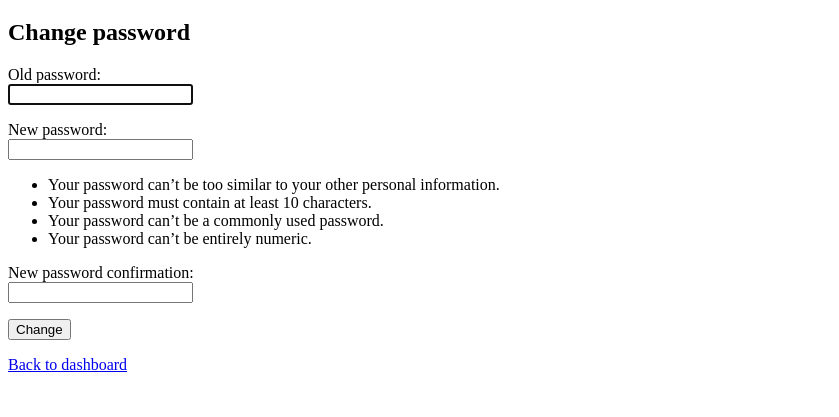
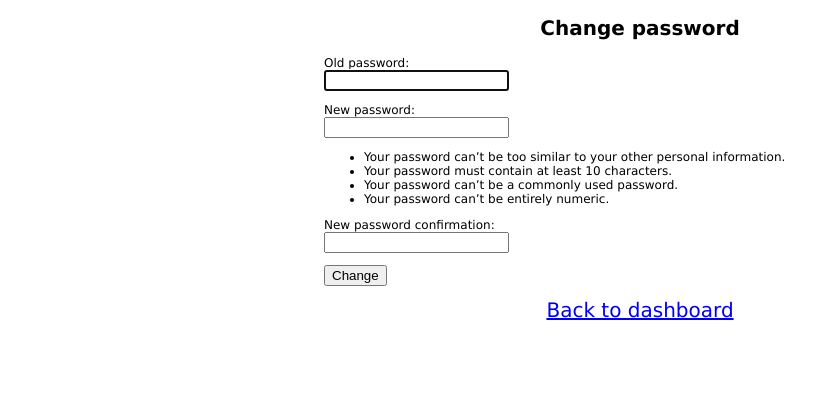
Before and after one commit to IsabelleLenertz/UCBerkeley_InHome, a Django app: a page that uses INHOME/awesome_website/users/templates/registration/password_change_form.html in a window 1280 px wide. Shown: the part 383-800 px from the top of the page, without its empty margins (0-839 px from the left). Run offline with Django 4.2, Linux system fonts and the light colour scheme; the visitor is signed in with stand-in values (Sample User, id 1).

Commit message:
format update
format update

```diff
--- a/INHOME/awesome_website/awesome_website/urls.py
+++ b/INHOME/awesome_website/awesome_website/urls.py
@@ -24,7 +24,6 @@ Including another URLconf
 
 from django.urls import include, re_path
 from django.contrib import admin
-from django_force_reset_password.views import pfr_password_change, pfr_login
 
 #
 urlpatterns = [
--- a/INHOME/awesome_website/users/templates/registration/login.html
+++ b/INHOME/awesome_website/users/templates/registration/login.html
@@ -8,16 +8,16 @@
 <style>
 .center {
   margin: 0 auto;
-  width: 10%;
+  width: 20%;
 }
 </style>
 
 
 <div class="center">
-<form style="text-align:center;font-family:verdana;font-size:125%;" method="post">
+<form style="font-family:verdana;font-size:75%;" method="post">
     {% csrf_token %}
     {{ form.as_p }}
-    <input style="font-family:verdana;font-size:125%;"  type="submit" value="Login">
+    <input type="submit" value="Login">
 </form>
 </div>
 
--- a/INHOME/awesome_website/users/templates/registration/password_change_form.html
+++ b/INHOME/awesome_website/users/templates/registration/password_change_form.html
@@ -3,13 +3,24 @@
 {% extends 'base.html' %}
 
 {% block content %}
-<h2>Change password</h2>
+<h2 style="text-align:center;font-family:verdana;font-size:125%;">Change password</h2>
 
-<form method="post">
+<style>
+.center {
+  margin: 0 auto;
+  width: 50%;
+}
+</style>
+
+<div class="center">
+<form style="font-family:verdana;font-size:75%;"  method="post">
     {% csrf_token %}
     {{ form.as_p }}
     <input type="submit" value="Change">
 </form>
+</div>
 
+<div style="text-align:center;font-family:verdana;font-size:125%;">
 <a href="{% url 'dashboard' %}">Back to dashboard</a>
+</div>
 {% endblock %}
```
Also changed, not shown: INHOME/awesome_website/users/views.py (line endings or trailing spaces).
